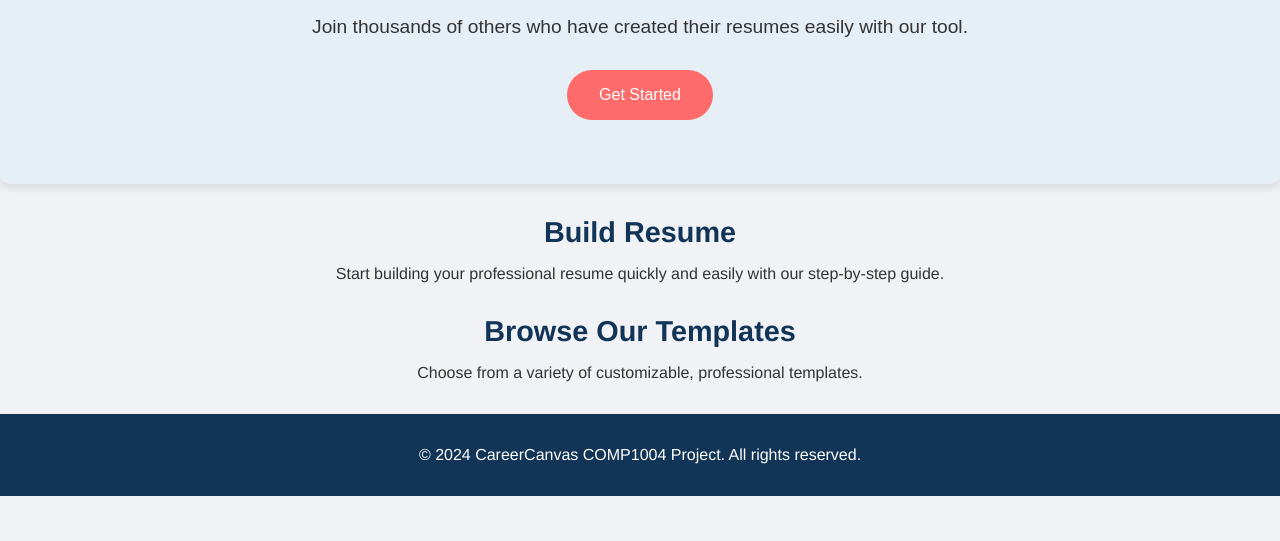
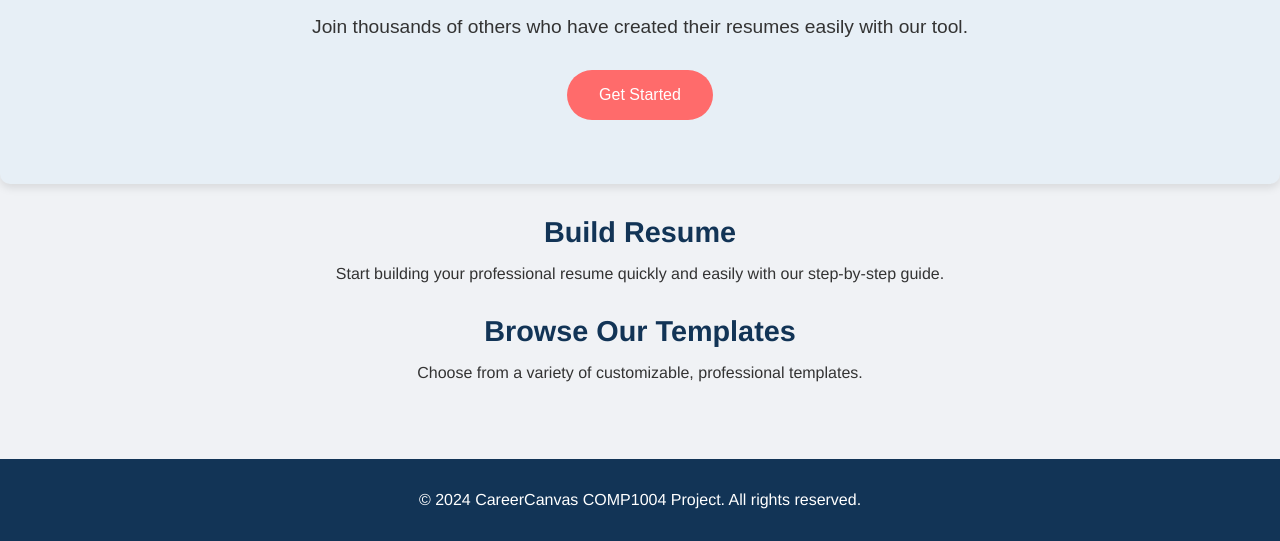
Before and after one commit to GMarangoci/COMP1004, a plain HTML site: page HTML/Main.html in a window 1280 px wide. Shown: the part 259-800 px from the top of the page. Drawn offline with nearby package versions, Linux system fonts and the light colour scheme.

Commit message:
Layout Enhancement
Updated the website to ensure it uses the full screen space, removing white space and improving the display across various devices for a cleaner and more engaging user experience.

```diff
--- a/CSS/style.css
+++ b/CSS/style.css
@@ -10,12 +10,18 @@ html {
 }
 
 .container {
+  display: flex; /* Establishes a flex container for flexible box layout */
+  flex-direction: column; /* Stacks child elements (main sections) vertically */
+  height: 100vh; /* Sets the container height to be the full height of the viewport */
   width: 100%; /* Makes sure the container takes up the full width of the screen */
   max-width: 100%; /* Prevents the container from getting wider than the screen */
-  max-height: 100vh; /* Prevents the container from getting taller than the viewport height */
   margin: 0 auto; /* Centers the container on the page */
 }
 
+.page-section {
+  flex: 1; /* Allows the section to expand and contract as needed, filling available space */
+  width: 100%; /* Each section will occupy the full width of its parent container */
+}
 /* HEADER STYLES - USED ON ALL PAGES */
 .header {
   display: flex; /* Uses flexbox for a flexible layout */
```
